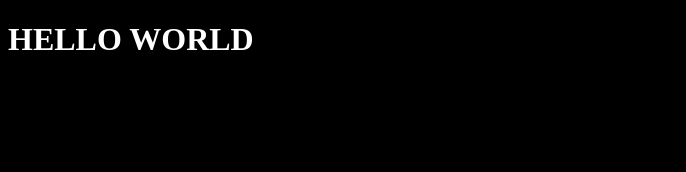
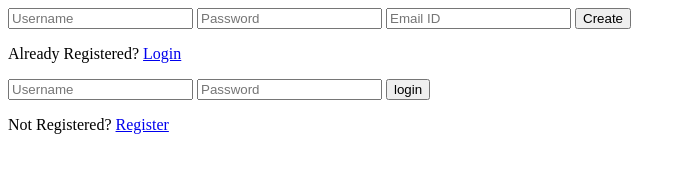
Before and after one commit to vkpati20/Login-and-Registration-page, a plain HTML site: page index.html in a window 1280 px wide. Shown: the whole page, without its empty margins (0-686 px from the left). Drawn offline with nearby package versions, Linux system fonts and the light colour scheme.

Commit message:
Update index.html

```diff
--- a/index.html
+++ b/index.html
@@ -1,10 +1,45 @@
 <!DOCTYPE html>
-<html lang = "en">
+<html>
 <head>
-  <meta charset="UTF-8">
 	<title>Login and Registration Form Design</title>
 </head>
-<body style = "background-color: black; color: white">
-  <h1>HELLO WORLD</h1>
+<body>
+	<div class="login-page">
+		<div class="form">
+
+			<!-- form is used for sending messages to the server. U need form for server side interaction because it has methods -->
+			<form class = "register-form">
+				<input type="text" placeholder="Username">
+				<input type="text" placeholder="Password"/>
+				<input type="text" placeholder="Email ID"/>
+			<button>Create</button>
+			<p class="message">Already Registered? <a href = "#">Login</a></p>
+
+			</form>
+<!-- /////////////////////////////////////////////////////////////////// -->
+			<form class="login-form">
+				<input type="text" placeholder="Username"/>
+				<input type="text" placeholder="Password">
+				<button>login</button>
+				<p class="message">Not Registered? <a href = "#">Register</a></p>
+			</form>
+
+
+		</div>
+	</div>
+
+
+<script src='https://code.jquery.com/jquery-3.3.1.min.js'>
+</script>
+
+
+<script>
+	$('.message a').click( function()
+	{
+
+		$('form').animate({height: "toggle", opacity: "toggle"}, "slow")
+	})
+</script>
+
 </body>
 </html>
```
